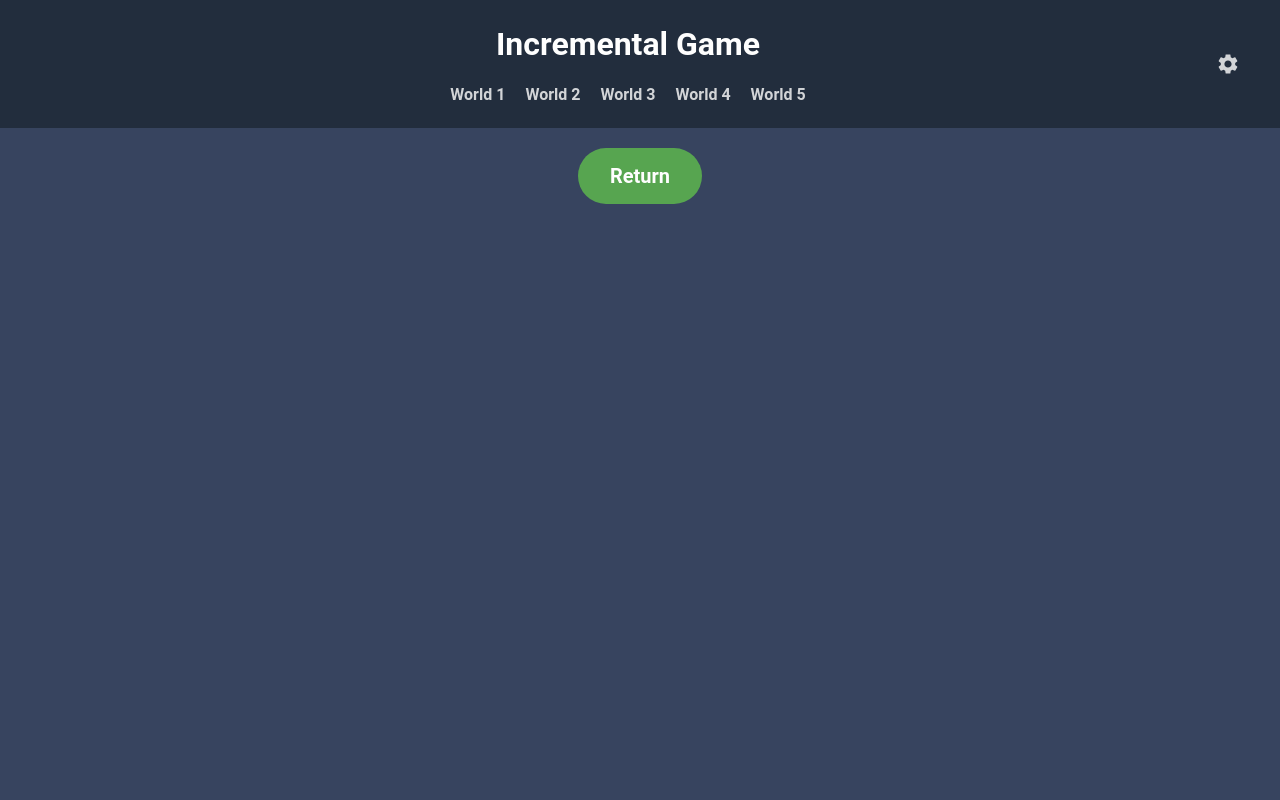
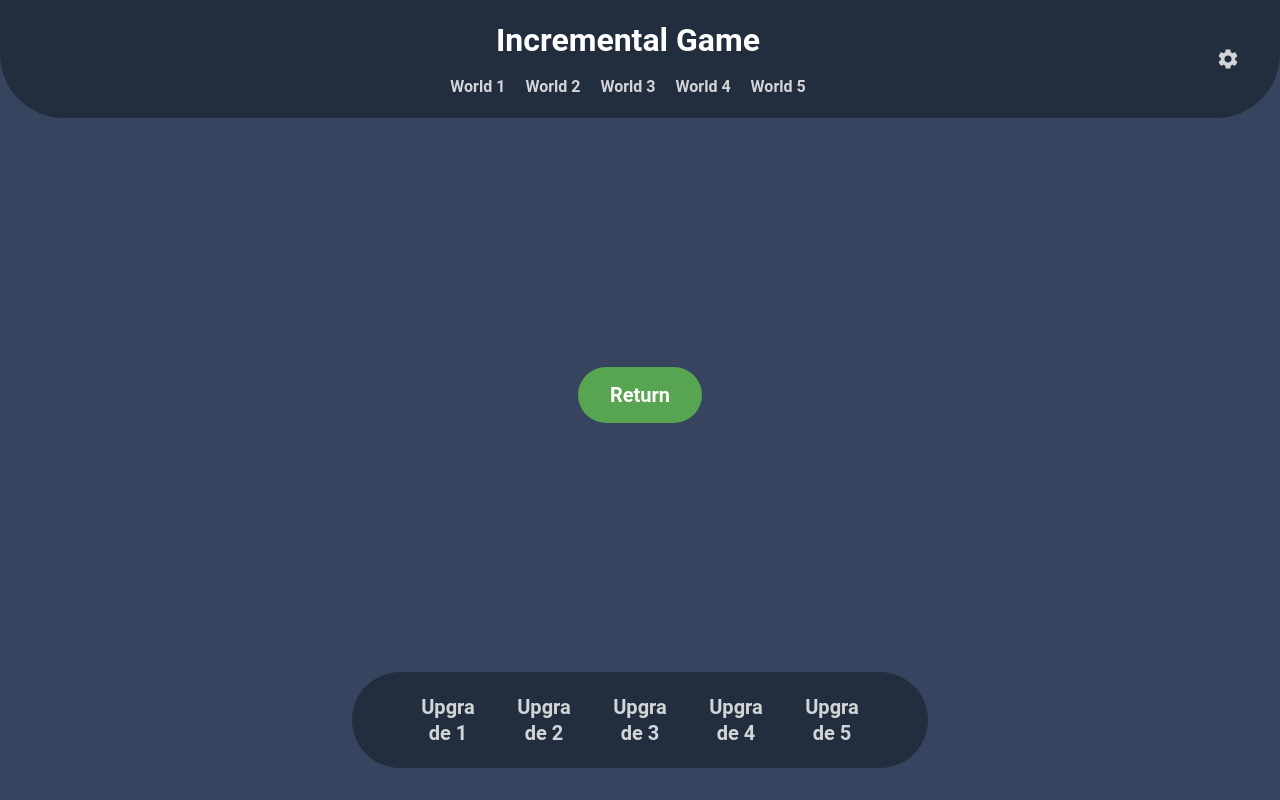
Before and after one commit to BenjBan/incremental-game, a React (Vite) app in the folder frontend/: page /world1 in a window 1280 px wide. Built offline with nearby package versions, Linux system fonts and the light colour scheme.

Commit message:
feat: add bottom-nav component. Create layout for world1.

```diff
--- /dev/null
+++ b/frontend/src/components/BottomNavBar/BottomNavBar.scss
@@ -0,0 +1,32 @@
+@import '../../global.scss';
+
+.bottom-nav-bar {
+    display: flex;
+    align-items: center;
+    background-color: $color-primary;
+    padding: 1rem 4rem;
+    color: $color-text;
+    border-radius: $border-radius-max;
+    gap: 2rem;
+    width: fit-content;
+    height: fit-content;
+}
+
+.nav-item {
+    display: flex;
+    justify-content: center;
+    align-items: center;
+    width: 4rem;
+    height: 4rem;
+    text-align: center;
+    font-size: $font-size-normal;
+    font-weight: bold;
+    cursor: pointer;
+    opacity: 0.8;
+    transition: opacity $transition-fast;
+    word-break: break-all;
+
+    &:hover {
+        opacity: 1;
+    }
+}
--- a/frontend/src/components/BottomNavBar/BottomNavBar.tsx
+++ b/frontend/src/components/BottomNavBar/BottomNavBar.tsx
@@ -0,0 +1,13 @@
+import './BottomNavBar.scss'
+
+export default function BottomNavBar() {
+    return (
+        <nav className="bottom-nav-bar">
+            <div className="nav-item">Upgrade 1</div>
+            <div className="nav-item">Upgrade 2</div>
+            <div className="nav-item">Upgrade 3</div>
+            <div className="nav-item">Upgrade 4</div>
+            <div className="nav-item">Upgrade 5</div>
+        </nav>
+    );
+}
--- a/frontend/src/components/TopNavBar/TopNavBar.scss
+++ b/frontend/src/components/TopNavBar/TopNavBar.scss
@@ -1,12 +1,15 @@
+@import '../../global.scss';
+
 .top-nav-bar {
     display: flex;
     justify-content: space-between;
     align-items: center;
-    background-color: var(--color-primary);
-    padding: 20px 40px;
-    color: var(--color-text);
+    background-color: $color-primary;
+    padding: 1.25rem 2.5rem;
+    color: $color-text;
     position: relative;
     width: 100%;
+    border-radius: 0 0 $border-radius $border-radius;
 }
 
 .nav-content {
@@ -14,33 +17,33 @@
     display: flex;
     flex-direction: column;
     align-items: center;
-    gap: 10px;
+    gap: 0.625rem;
+
+    h1 {
+        font-size: $font-size-sub-heading;
+        font-weight: bold;
     }
-
-.nav-content h1 {
-    font-size: var(--font-size-sub-heading); /* Adjusted to fit better, heading might be too big */
-    font-weight: bold;
 }
 
 .nav-links {
     display: flex;
     list-style: none;
-    gap: 20px;
+    gap: 1.25rem;
     padding: 0;
     margin: 0;
-}
 
-.nav-links li a {
-    color: var(--color-text);
+    li a {
+        color: $color-text;
         text-decoration: none;
         font-weight: bold;
-    font-size: var(--font-size-small);
+        font-size: $font-size-small;
         opacity: 0.8;
-    transition: opacity 0.2s;
+        transition: opacity $transition-fast;
+
+        &:hover {
+            opacity: 1;
         }
-
-.nav-links li a:hover {
-    opacity: 1;
+    }
 }
 
 .settings-icon {
@@ -49,15 +52,15 @@
     justify-content: center;
     cursor: pointer;
     opacity: 0.8;
-    transition: opacity 0.2s;
-}
+    transition: opacity $transition-fast;
 
-.settings-icon:hover {
+    &:hover {
         opacity: 1;
     }
 
-.settings-icon svg {
-    width: 24px;
-    height: 24px;
-    fill: var(--color-text);
+    svg {
+        width: 1.5rem;
+        height: 1.5rem;
+        fill: $color-text;
     }
+}
--- a/frontend/src/global.scss
+++ b/frontend/src/global.scss
@@ -1,67 +1,121 @@
-:root {
-    /* Colors */
-    --color-primary: light-dark(rgb(34, 45, 61), rgb(254, 254, 254));
-    --color-secondary: rgb(55, 68, 95);
-    --color-text: rgb(254, 254, 254);
-    --color-text-dark: rgb(25, 25, 25);
-    --color-unavailable: rgb(144, 144, 144);
-    --color-unavailable2: rgb(144, 144, 144, 128);
-    --color-valid: rgb(87, 165, 80);
-    --color-invalid: rgb(255, 71, 74);
-    --color-none: rgb(0, 0, 0, 0);
+// ============================================
+// SCSS Variables
+// ============================================
 
-    /* Fonts */
-    --font-family: 'Roboto', sans-serif;
-    --font-size-heading: 64px;
-    --font-size-sub-heading: 32px;
-    --font-size-normal: 20px;
-    --font-size-small: 16px;
+// Base font size (1rem = 16px by default)
+$base-font-size: 16px;
 
-    /* Border Radius */
-    --border-radius: 64px;
-    --border-radius-max: 999px;
+// Colors
+$color-primary: light-dark(rgb(34, 45, 61), rgb(254, 254, 254));
+$color-secondary: rgb(55, 68, 95);
+$color-text: rgb(254, 254, 254);
+$color-text-dark: rgb(25, 25, 25);
+$color-unavailable: rgb(144, 144, 144);
+$color-unavailable-alpha: rgba(144, 144, 144, 0.5);
+$color-valid: rgb(87, 165, 80);
+$color-invalid: rgb(255, 71, 74);
+$color-transparent: transparent;
+
+// Typography (using rem for accessibility)
+$font-family: 'Roboto', sans-serif;
+$font-size-heading: 4rem;      // 64px
+$font-size-sub-heading: 2rem;  // 32px
+$font-size-normal: 1.25rem;    // 20px
+$font-size-small: 1rem;        // 16px
+
+// Spacing (using rem for consistency and scalability)
+$spacing-xs: 0.5rem;   // 8px
+$spacing-sm: 1rem;     // 16px
+$spacing-md: 2rem;     // 32px
+$spacing-lg: 4rem;     // 64px
+
+// Border Radius (using rem for scalability)
+$border-radius: 4rem;      // 64px
+$border-radius-max: 999px;
+
+// Transitions
+$transition-fast: 0.15s ease;
+$transition-normal: 0.3s ease;
+
+// ============================================
+// Mixins
+// ============================================
+
+@mixin reset-spacing {
+    margin: 0;
+    padding: 0;
+}
+
+@mixin button-base {
+    color: $color-text;
+    font-family: $font-family;
+    font-size: $font-size-normal;
+    font-weight: bold;
+    background-color: $color-primary;
+    border: none;
+    border-radius: $border-radius;
+    padding: $spacing-sm $spacing-md;
+    cursor: pointer;
+    transition: opacity $transition-fast;
+}
+
+// ============================================
+// Global Styles
+// ============================================
+
+// Set base font size for rem calculations
+html {
+    font-size: $base-font-size;
 }
 
 * {
     box-sizing: border-box;
     border: none;
-    margin: 0;
-    padding: 0;
+    @include reset-spacing;
 }
 
 body {
-    background-color: var(--color-secondary);
-    color: var(--color-text);
-    font-size: var(--font-size-normal);
-    font-family: var(--font-family);
+    background-color: $color-secondary;
+    color: $color-text;
+    font-size: $font-size-normal;
+    font-family: $font-family;
     font-weight: bold;
-    line-height: 1.5;
+    line-height: 1.3;
     scroll-behavior: smooth;
     min-height: 100vh;
 }
 
-button {
-    color: var(--color-text);
-    font-family: var(--font-family);
-    font-size: var(--font-size-normal);
-    font-weight: bold;
-    background-color: var(--color-primary);
-    border: none;
-    border-radius: var(--border-radius);
-    padding: 16px 32px;
+// ============================================
+// Typography
+// ============================================
+
+h1 {
+    font-size: $font-size-heading;
+    @include reset-spacing;
 }
 
-button:hover {
-    cursor: pointer;
-    opacity: 0.9;
+h2 {
+    font-size: $font-size-sub-heading;
+    @include reset-spacing;
 }
 
-button:active {
-    opacity: 0.7;
+// ============================================
+// Buttons
+// ============================================
+
+button {
+    @include button-base;
+
+    &:hover {
+        opacity: 0.9;
+    }
+
+    &:active {
+        opacity: 0.7;
+    }
+
+    &:disabled {
+        opacity: 0.5;
+        cursor: not-allowed;
+    }
 }
-
-h1 {
-    font-size: var(--font-size-heading);
-    margin: 0;
-    padding: 0;
-}
--- a/frontend/src/pages/Title/Title.scss
+++ b/frontend/src/pages/Title/Title.scss
@@ -1,3 +1,5 @@
+@import '../../global.scss';
+
 .title-page {
     display: flex;
     flex-direction: column;
@@ -5,9 +7,9 @@
     align-items: center;
     height: 100vh;
     width: 100vw;
-    gap: 32px;
+    gap: $spacing-md;
 }
 
 .play-button {
-    background-color: var(--color-valid);
+    background-color: $color-valid;
 }
--- a/frontend/src/pages/World1/World1.scss
+++ b/frontend/src/pages/World1/World1.scss
@@ -1,5 +1,24 @@
-
+@import '../../global.scss';
 
 .play-button {
-    background-color: var(--color-valid);
+    background-color: $color-valid;
 }
+
+#root {
+    display: grid;
+    grid-template-rows: auto auto 1fr auto;
+    height: 100vh;
+}
+
+.content {
+    display: flex;
+    justify-content: center;
+    align-items: center;
+}
+
+footer {
+    display: flex;
+    justify-content: center;
+    align-items: top;
+    height: 8rem;
+}
--- a/frontend/src/pages/World1/World1.tsx
+++ b/frontend/src/pages/World1/World1.tsx
@@ -1,5 +1,6 @@
 import { useNavigate } from 'react-router-dom'
 import TopNavBar from '../../components/TopNavBar/TopNavBar'
+import BottomNavBar from '../../components/BottomNavBar/BottomNavBar'
 import './World1.scss'
 
 export default function World1() {
@@ -11,10 +12,20 @@ export default function World1() {
 
     return (
         <>
-            <TopNavBar />
-            <div style={{ padding: '20px', textAlign: 'center' }}>
-                <button onClick={back} className="play-button">Return</button>
+            <header>
+                <TopNavBar />
+            </header>
+            <div className="stats-display">
             </div>
+            <div className="content">
+                {/* temporary button for testing */}
+                <div style={{ padding: '20px', textAlign: 'center' }}>
+                    <button onClick={back} className="play-button">Return</button>
+                </div>
+            </div>
+            <footer>
+                <BottomNavBar />
+            </footer>
         </>
     )
 }
```
Lines whose indentation alone changed are shown as unchanged.
